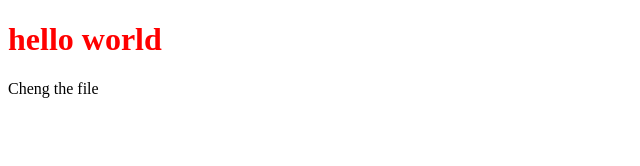
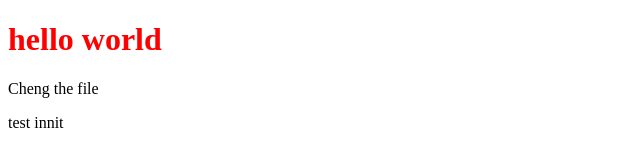
Before and after one commit to boombaster777/test, a plain HTML site: page index.html in a window 1280 px wide. Shown: the full height of the page, 0-640 px from the left. Drawn offline with Linux system fonts and the light colour scheme.

Commit message:
sec coomit

```diff
--- a/index.html
+++ b/index.html
@@ -8,5 +8,6 @@
 <body>
 	<h1>hello world</h1>
 	<p>Cheng the file</p>
+	<p>test innit</p>
 </body>
 </html>
```
